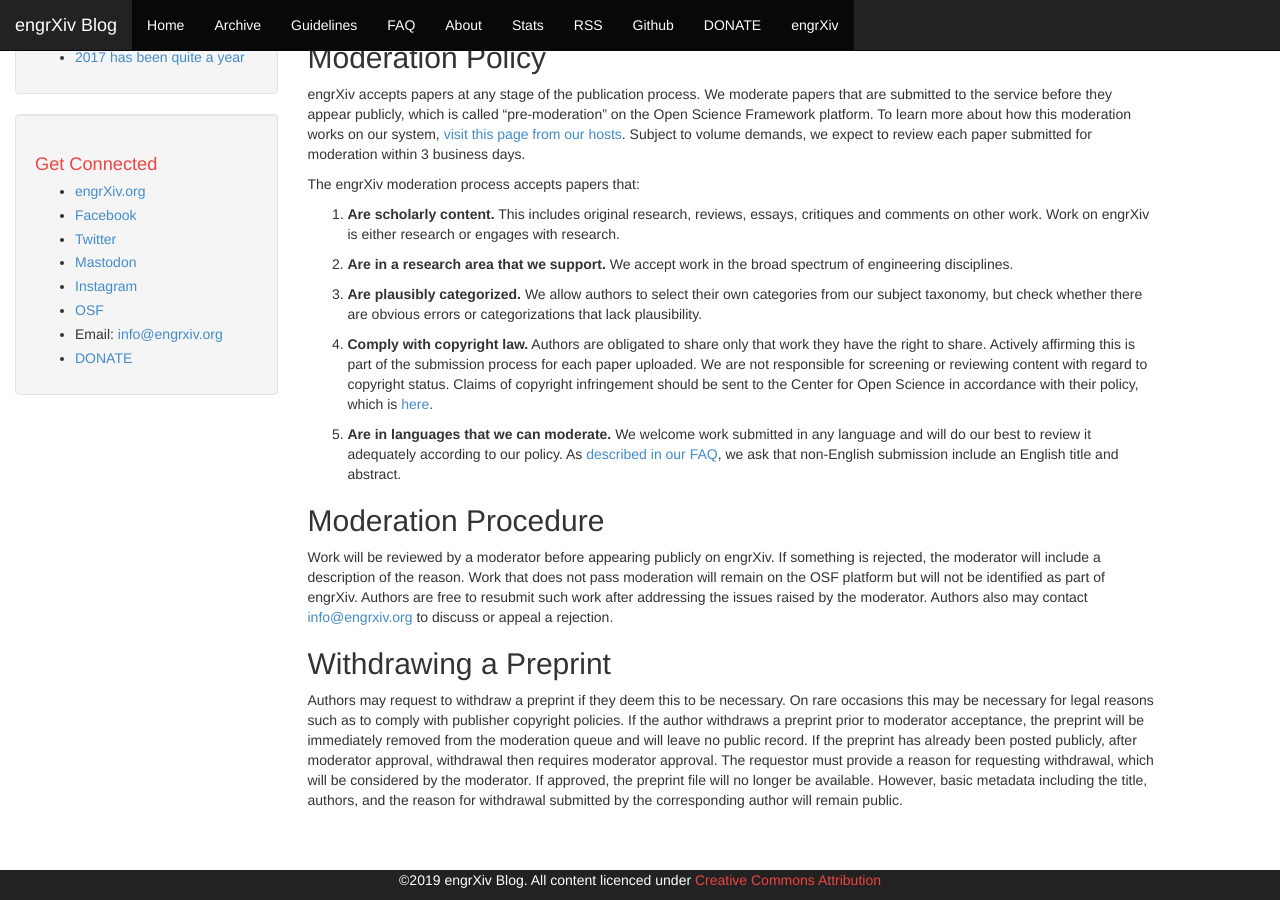
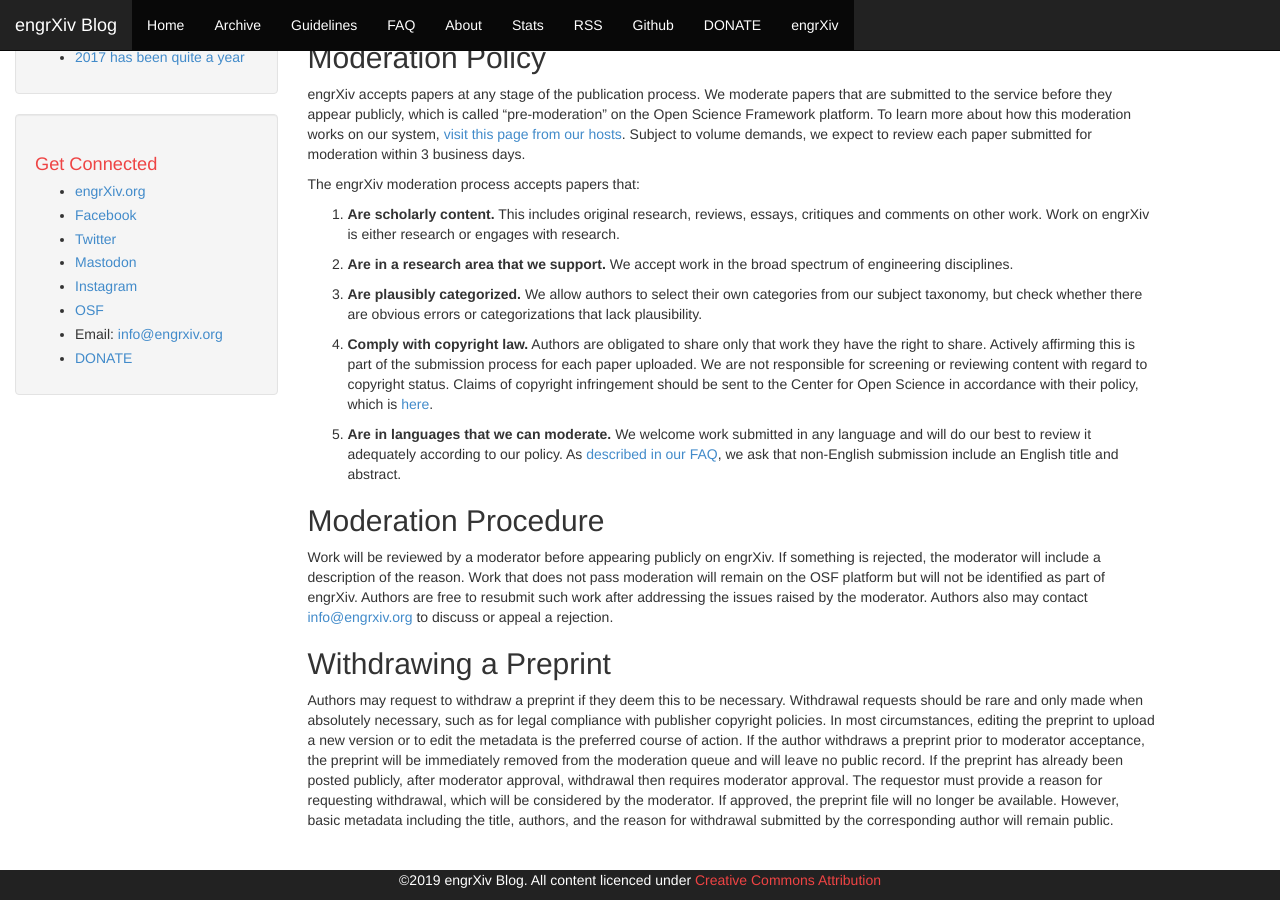
Before and after one commit to OpenEngr/engrXiv, a Jekyll site: the page built from guidelines/index.md, in a window 1280 px wide and 900 px high, scrolled down 515 px. Built offline with Jekyll 4.4.1, drawn with Linux system fonts in a browser that asks for light colours; comment, search, counter and statistics services are not loaded; our own code applies the rules of GitHub Pages for plain Markdown files.

Commit message:
update to strengthen rarity statement

```diff
--- a/guidelines/index.md
+++ b/guidelines/index.md
@@ -34,4 +34,4 @@ The engrXiv moderation process accepts papers that:
 Work will be reviewed by a moderator before appearing publicly on engrXiv. If something is rejected, the moderator will include a description of the reason. Work that does not pass moderation will remain on the OSF platform but will not be identified as part of engrXiv. Authors are free to resubmit such work after addressing the issues raised by the moderator. Authors also may contact [info@engrxiv.org](mailto:info@engrxiv.org) to discuss or appeal a rejection.
 
 ## Withdrawing a Preprint
-Authors may request to withdraw a preprint if they deem this to be necessary. On rare occasions this may be necessary for legal reasons such as to comply with publisher copyright policies. If the author withdraws a preprint prior to moderator acceptance, the preprint will be immediately removed from the moderation queue and will leave no public record. If the preprint has already been posted publicly, after moderator approval, withdrawal then requires moderator approval. The requestor must provide a reason for requesting withdrawal, which will be considered by the moderator. If approved, the preprint file will no longer be available. However, basic metadata including the title, authors, and the reason for withdrawal submitted by the corresponding author will remain public.
+Authors may request to withdraw a preprint if they deem this to be necessary. Withdrawal requests should be rare and only made when absolutely necessary, such as for legal compliance with publisher copyright policies. In most circumstances, editing the preprint to upload a new version or to edit the metadata is the preferred course of action. If the author withdraws a preprint prior to moderator acceptance, the preprint will be immediately removed from the moderation queue and will leave no public record. If the preprint has already been posted publicly, after moderator approval, withdrawal then requires moderator approval. The requestor must provide a reason for requesting withdrawal, which will be considered by the moderator. If approved, the preprint file will no longer be available. However, basic metadata including the title, authors, and the reason for withdrawal submitted by the corresponding author will remain public.
```
